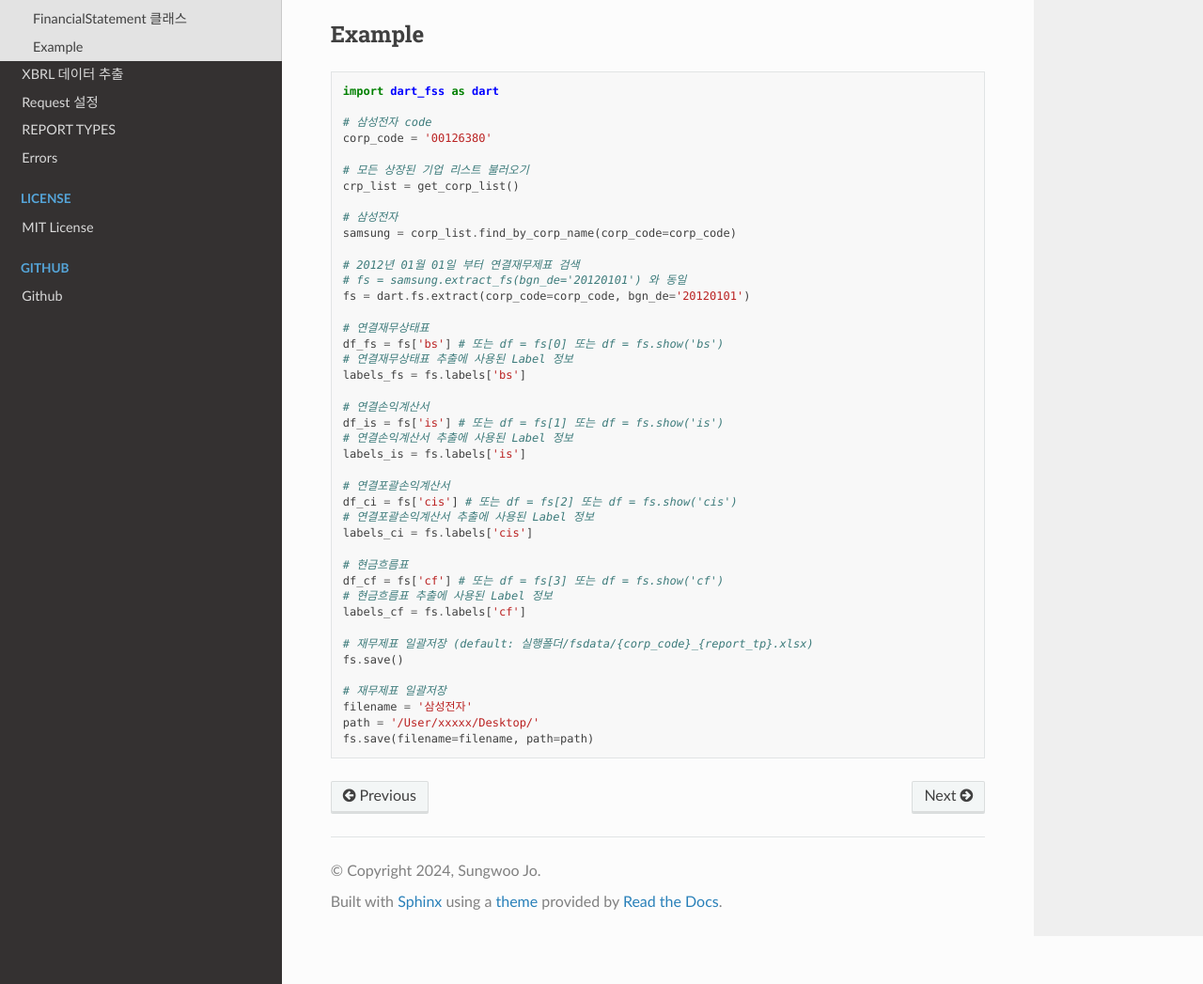
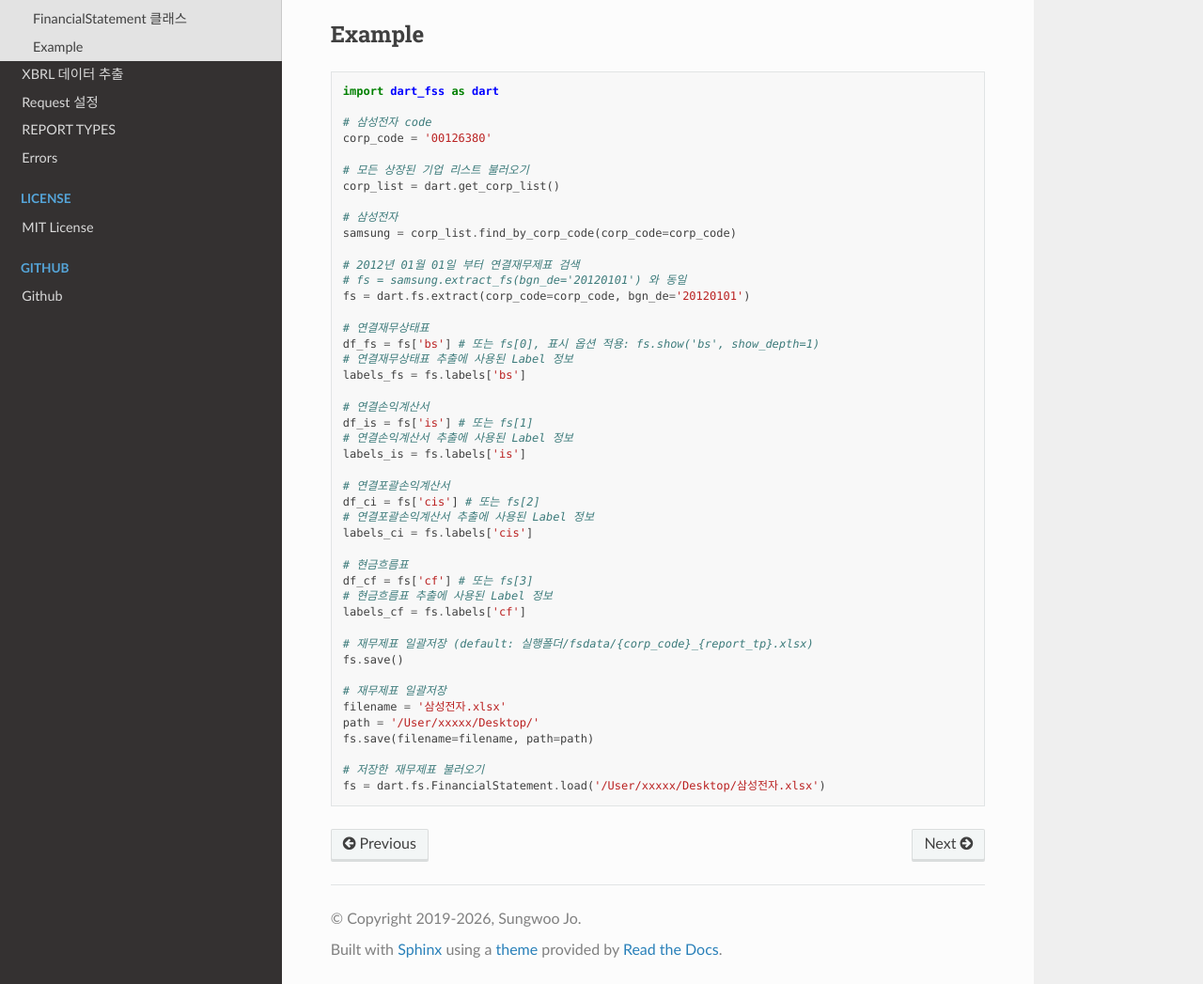
Before and after one commit to josw123/dart-fss, a Sphinx documentation site: the page built from docs/dart_fs.rst, in a window 1280 px wide and 1400 px high, scrolled down 209 px, cut to the strip 353-1400 px from the top of the window. Shown: the whole strip at 94% size. Built offline with Sphinx 7.4.7 and the Read the Docs theme 3.1.0, drawn with Linux system fonts in a browser that asks for light colours.

Commit message:
docs: refresh README, Sphinx docs and docstrings
- README/welcome: drop dead badges (Jenkins build "not run", Codacy 404,
  Codecov not updated since 2025-12), add docs and license badges,
  Python 3.9+, mention financial-industry XBRL support, and replace the
  outdated per-minute limit with advice to raise the request delay.
- Fix examples that did not run: undefined crp_list, find_by_name ->
  find_by_corp_name, find_by_corp_name(corp_code=) -> find_by_corp_code,
  search_report -> dart.filings.search; note that search returns one page.
- conf.py: take the version from dart_fss.__version__ instead of a fixed
  v0.4.3, drop empty template/static paths, silence numpydoc member
  tables (0 warnings now).
- RTD: Ubuntu 24.04 / Python 3.13, docs requirements reuse
  requirements.txt instead of a stale pinned copy.
- Docstrings: correct page_count default (10), statement keys
  (bs/cis), show_depth type, corp_name meaning, request delay (0.2s).

```diff
--- a/docs/conf.py
+++ b/docs/conf.py
@@ -17,11 +17,11 @@
 # -- Project information -----------------------------------------------------
 
 project = 'dart-fss documentation'
-copyright = '2024, Sungwoo Jo'
+copyright = '2019-2026, Sungwoo Jo'
 author = 'Sungwoo Jo'
 
 # The full version, including alpha/beta/rc tags
-release = 'v0.4.3'
+from dart_fss import __version__ as release  # noqa: E402
 
 # Removing the view page source link
 html_show_sourcelink = False
@@ -29,6 +29,7 @@
 
 # disabling auto summary
 numpydoc_show_inherited_class_members = False
+numpydoc_show_class_members = False
 # -- General configuration ---------------------------------------------------
 
 # Add any Sphinx extension module names here, as strings. They can be
@@ -48,7 +49,7 @@
 ]
 
 # Add any paths that contain templates here, relative to this directory.
-templates_path = ['_templates']
+templates_path = []
 
 # The language for content autogenerated by Sphinx. Refer to documentation
 # for a list of supported languages.
@@ -73,7 +74,7 @@
 # Add any paths that contain custom static files (such as style sheets) here,
 # relative to this directory. They are copied after the builtin static files,
 # so a file named "default.css" will overwrite the builtin "default.css".
-html_static_path = ['_static']
+html_static_path = []
 
 # explicitly assign the master document
 master_doc = 'index'
--- a/docs/dart_fs.rst
+++ b/docs/dart_fs.rst
@@ -25,32 +25,32 @@
     corp_code = '00126380'
 
     # 모든 상장된 기업 리스트 불러오기
-    crp_list = get_corp_list()
+    corp_list = dart.get_corp_list()
 
     # 삼성전자
-    samsung = corp_list.find_by_corp_name(corp_code=corp_code)
+    samsung = corp_list.find_by_corp_code(corp_code=corp_code)
 
     # 2012년 01월 01일 부터 연결재무제표 검색
     # fs = samsung.extract_fs(bgn_de='20120101') 와 동일
     fs = dart.fs.extract(corp_code=corp_code, bgn_de='20120101')
 
     # 연결재무상태표
-    df_fs = fs['bs'] # 또는 df = fs[0] 또는 df = fs.show('bs')
+    df_fs = fs['bs'] # 또는 fs[0], 표시 옵션 적용: fs.show('bs', show_depth=1)
     # 연결재무상태표 추출에 사용된 Label 정보
     labels_fs = fs.labels['bs']
 
     # 연결손익계산서
-    df_is = fs['is'] # 또는 df = fs[1] 또는 df = fs.show('is')
+    df_is = fs['is'] # 또는 fs[1]
     # 연결손익계산서 추출에 사용된 Label 정보
     labels_is = fs.labels['is']
 
     # 연결포괄손익계산서
-    df_ci = fs['cis'] # 또는 df = fs[2] 또는 df = fs.show('cis')
+    df_ci = fs['cis'] # 또는 fs[2]
     # 연결포괄손익계산서 추출에 사용된 Label 정보
     labels_ci = fs.labels['cis']
 
     # 현금흐름표
-    df_cf = fs['cf'] # 또는 df = fs[3] 또는 df = fs.show('cf')
+    df_cf = fs['cf'] # 또는 fs[3]
     # 현금흐름표 추출에 사용된 Label 정보
     labels_cf = fs.labels['cf']
 
@@ -58,6 +58,9 @@
     fs.save()
 
     # 재무제표 일괄저장
-    filename = '삼성전자'
+    filename = '삼성전자.xlsx'
     path = '/User/xxxxx/Desktop/'
     fs.save(filename=filename, path=path)
+
+    # 저장한 재무제표 불러오기
+    fs = dart.fs.FinancialStatement.load('/User/xxxxx/Desktop/삼성전자.xlsx')
--- a/docs/dart_xbrl.rst
+++ b/docs/dart_xbrl.rst
@@ -3,6 +3,8 @@
 
 XBRL 파일 데이터 분석
 ----------------------------------
+
+일반 기업 서식(D1001~D4002)과 금융업 서식(은행 D1101~D4101, 보험 D1201~D4201, 증권 D1301~D4301, 기타금융 D1401~D4401)의 재무제표를 지원합니다.
 
 .. autofunction:: dart_fss.xbrl.get_xbrl_from_file
 
```
Also changed, not shown: other parts of docs/dart_xbrl.rst (+2 -2 lines), README.md (+15 -7 lines), docs/dart_corp.rst (+6 -6 lines), docs/dart_search.rst (+9 -6 lines), docs/requirements.txt (+1 -31 lines), docs/welcome.rst (+10 -6 lines), .readthedocs.yml, 6 other files.
